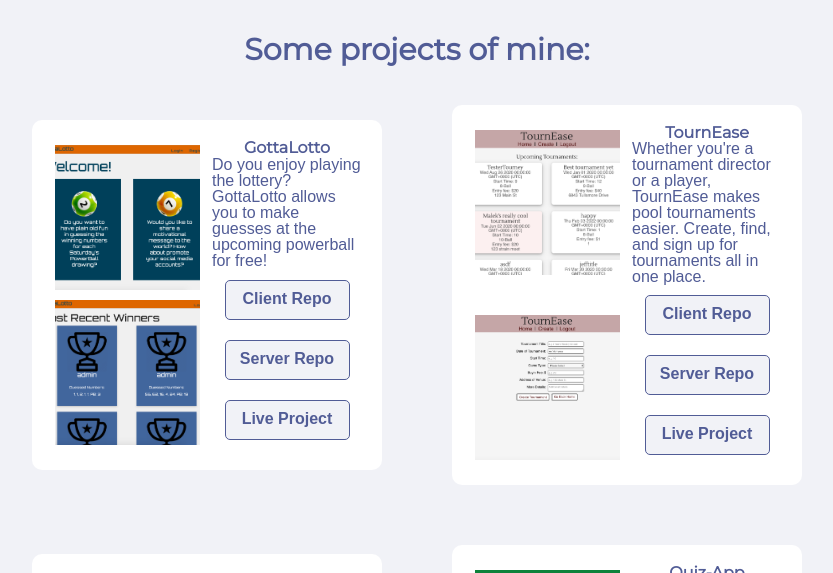
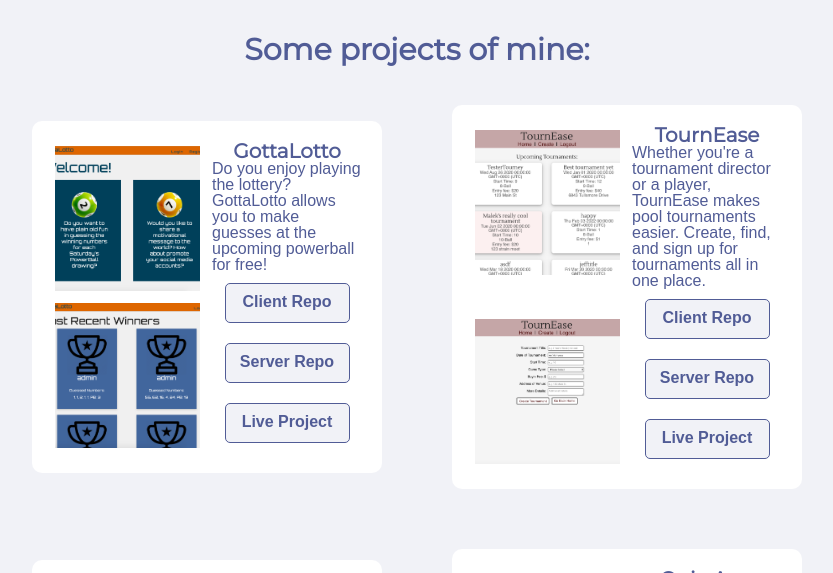
Before and after one commit to malekadair/portfolio, a plain HTML site: page index.html in a window 1280 px wide. Shown: the part 1100-1673 px from the top of the page, without its empty margins (223-1056 px from the left). Drawn offline with nearby package versions, Linux system fonts and the light colour scheme; a web font is replaced by a local one.

Commit message:
sized project titles

```diff
--- a/styles.css
+++ b/styles.css
@@ -332,8 +332,9 @@ h3 {
 }
 
 h4 {
-  font-weight: 600;
+  font-weight: 800;
   font-family: "Montserrat", sans-serif;
+  font-size: 20px;
 }
 
 .fade1 {
```
Also changed, not shown: index.html (+2 -1 lines).
